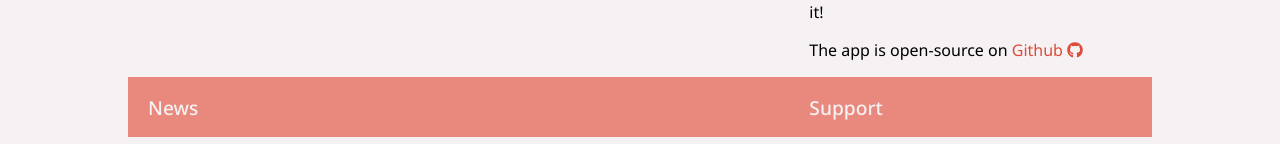
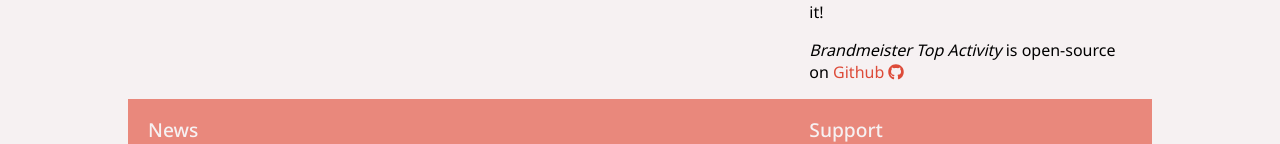
Before and after one commit to alexgladd/bm-hotgroups-www, a Gatsby site: page / in a window 1280 px wide. Shown: the part 589-733 px from the top of the page. Built offline with nearby package versions, Linux system fonts and the light colour scheme; Gatsby itself is replaced by a stand-in of ours.

Commit message:
Update to about text

```diff
--- a/src/pages/index.jsx
+++ b/src/pages/index.jsx
@@ -37,7 +37,7 @@ const IndexPage = ({ location }) => (
       </p>
 
       <p>
-        The app is open-source on
+        <em>Brandmeister Top Activity</em> is open-source on
         {' '}
         <a href="https://github.com/alexgladd/bm-hotgroups" target="_blank" rel="noopener noreferrer">
           Github
```
